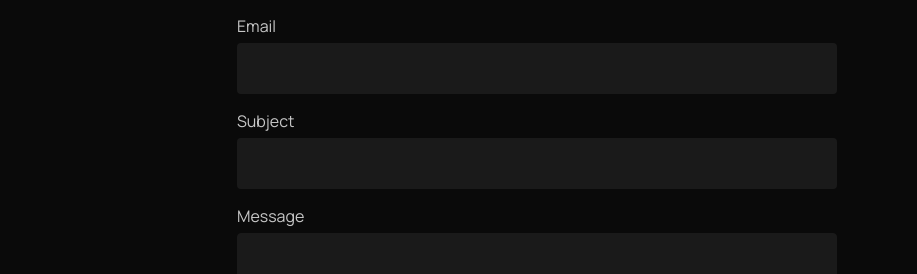
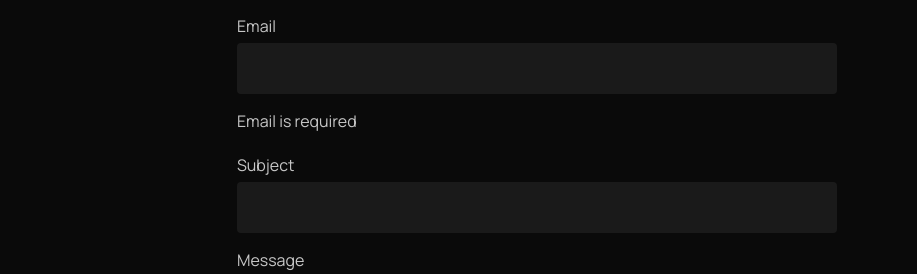
Before and after one commit to M-Saleh-N/saleh.portfolio, a website: page index.html in a window 1280 px wide. Shown: the part 4799-5073 px from the top of the page, 363-1280 px from the left. Drawn offline with Linux system fonts and the light colour scheme.

Commit message:
added popup email required

```diff
--- a/index.html
+++ b/index.html
@@ -254,6 +254,7 @@
         <br />
         <label for="email">Email</label>
         <input type="text" id="email" name="Email" />
+        <div id="emailError" class="form-error">Email is required</div>
         <br />
         <label for="subject">Subject</label>
         <input type="text" id="subject" name="Subject" />
```
